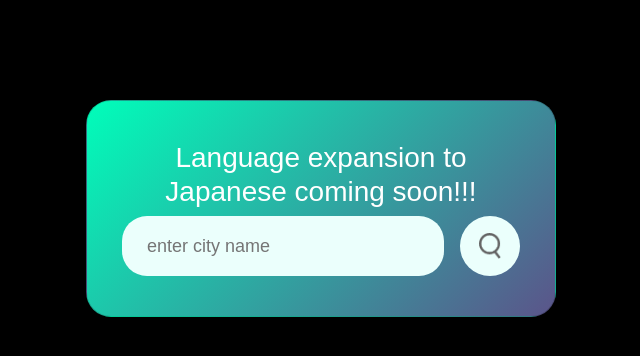
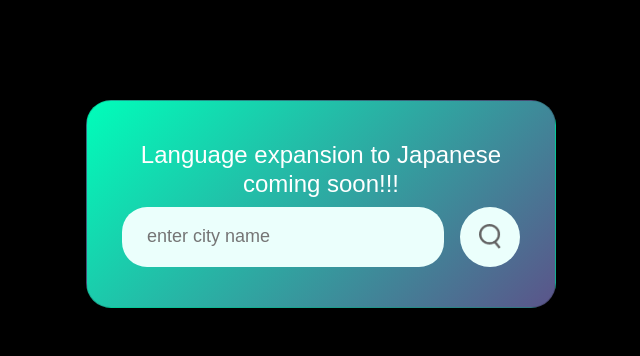
Before and after one commit to qwertyNippon/weekend7ApiP, a plain HTML site: page index.html in a window 1280 px wide. Shown: the whole page, without its empty margins (319-959 px from the left). Drawn offline with nearby package versions, Linux system fonts and the light colour scheme.

Commit message:
fixed h4

```diff
--- a/index.html
+++ b/index.html
@@ -20,7 +20,7 @@
   </header>
   <main>
     <div class="card">
-        <h3>Language expansion to Japanese coming soon!!!</h3>
+        <h4>Language expansion to Japanese coming soon!!!</h4>
         <div class="search">
             <input type="text" placeholder="enter city name"
             spellcheck="false">
```
